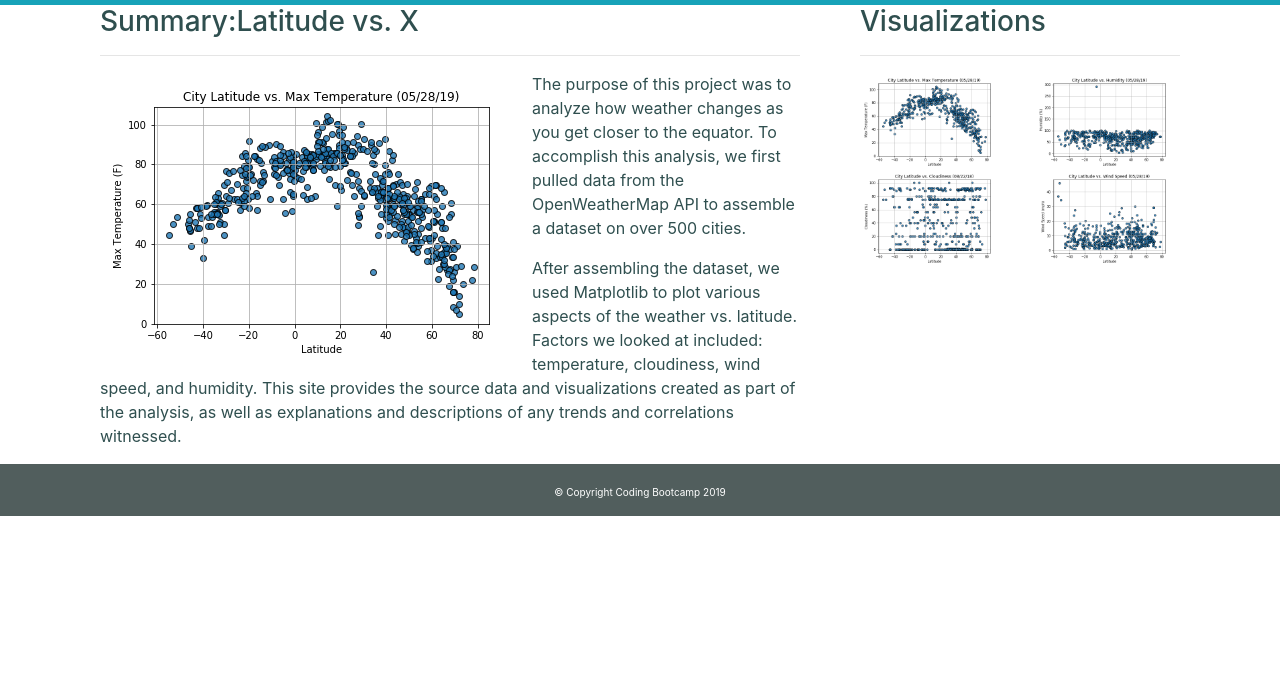
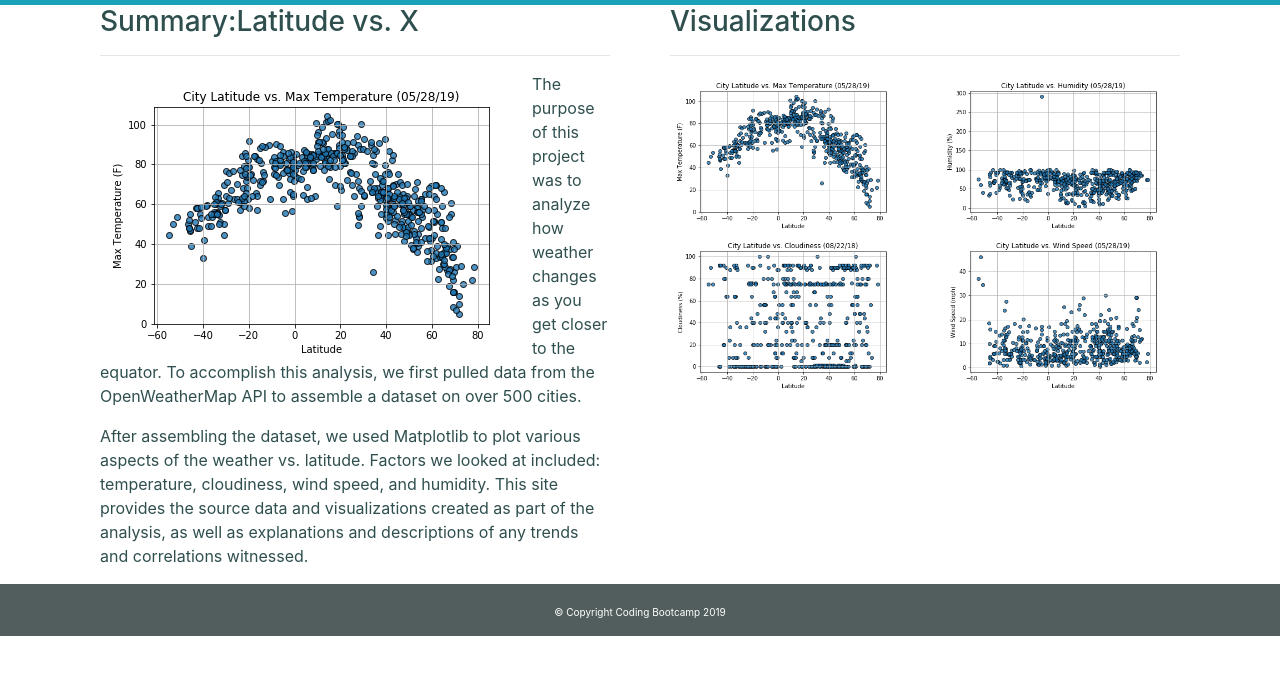
Before and after one commit to jassefa/Website-Design-Challenge, a plain HTML site: page index.html in a window 1280 px wide. Shown: the part 73-748 px from the top of the page. Drawn offline with nearby package versions, Linux system fonts and the light colour scheme.

Commit message:
Update index.html

```diff
--- a/index.html
+++ b/index.html
@@ -51,7 +51,7 @@
 
     <div class="container">
         <div class="row">
-            <div class="col-md-8">
+            <div class="col-md-6">
               <div class="col-md-12">
                 <h3>Summary:Latitude vs. X</h3>
                 <hr>
@@ -64,7 +64,7 @@
 
 <!--Visualization Page container-->
 
-            <div class="col-md-4">
+            <div class="col-md-6">
                 <div class="col-md-12">
                     <h3>Visualizations</h3>
                     <hr>
```
